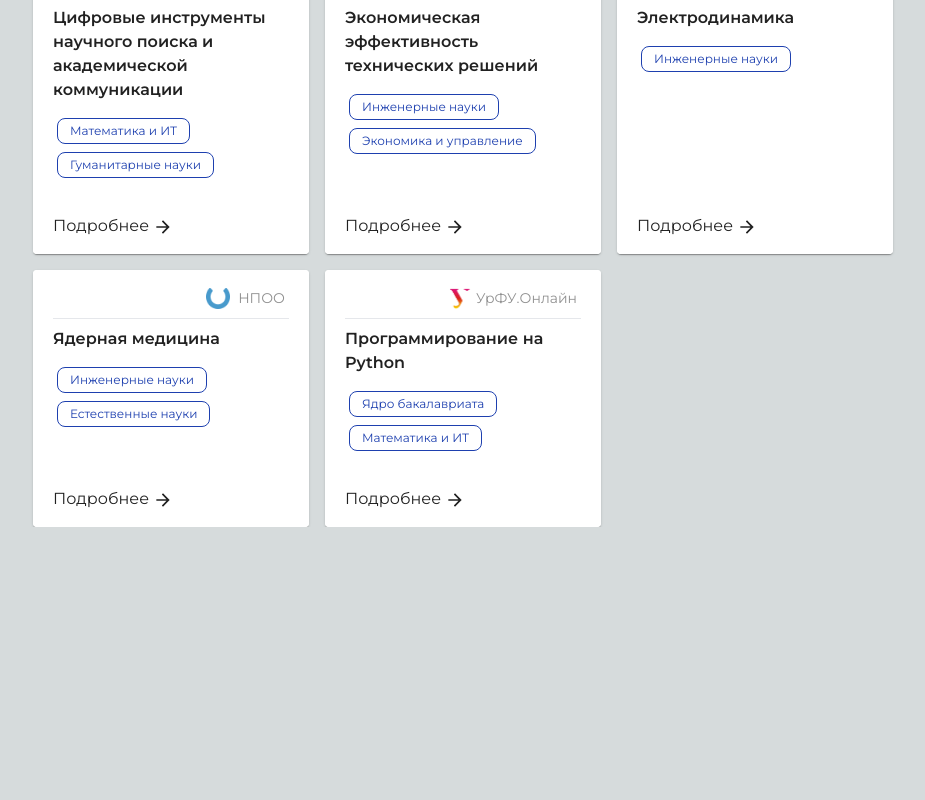
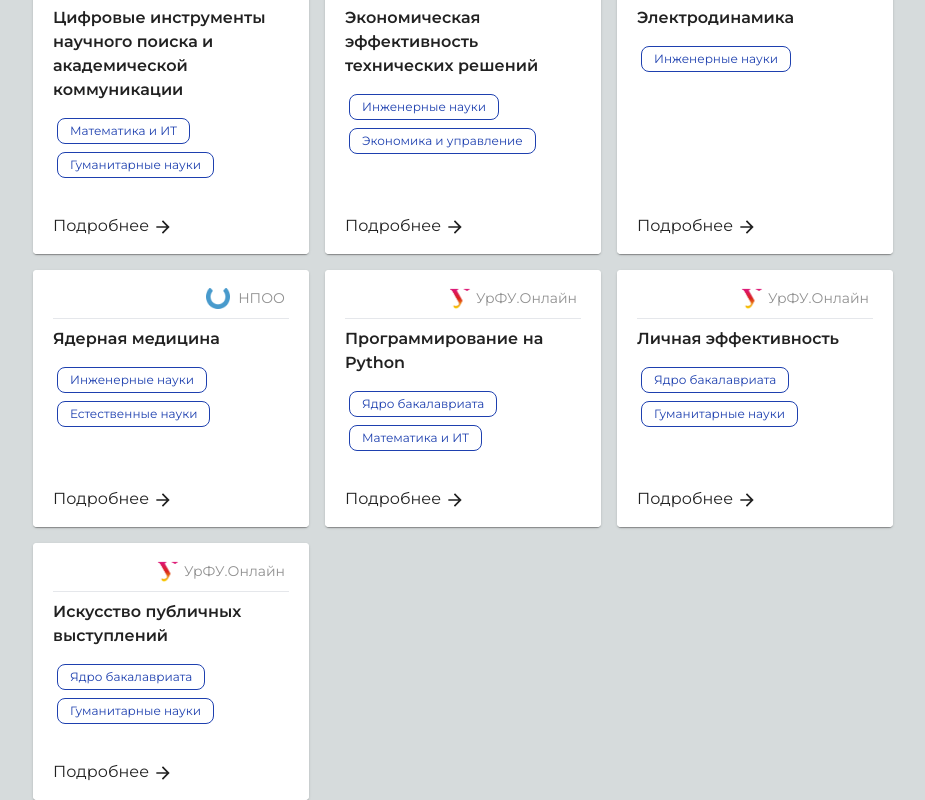
Before and after one commit to urfu-online/catalog-next-app, a Next.js app in the folder next-app/: page / in a window 1280 px wide. Shown: the part 7072-7872 px from the top of the page, without its empty margins (323-1248 px from the left). Before the commit the page ends 7599 px from the top, so only its background shows below. Built offline with nearby package versions, Linux system fonts and the light colour scheme.

Commit message:
Добавление курсов

```diff
--- a/next-app/src/app/data.ts
+++ b/next-app/src/app/data.ts
@@ -224,7 +224,7 @@ export const courses: ICourse[] = [
       '1. Способен идентифицировать угрозы и риски в среде обитания человека, в том числе перспективные, связанные с развитием цифровой экономики.\n2. Способен создавать и поддерживать безопасные условия жизнедеятельности, в том числе при возникновении чрезвычайных ситуаций.\n3. Способен управлять экологическими рисками в целяхсохранения окружающей среды и обеспечения устойчивого развития общества.\n4. Способен соблюдать правила безопасности труда на рабочем месте.',
     credits: 3,
     platform: 'НПОО',
-    link: 'https://openedu.ru/course/urfu/LifeSafety/',
+    link: 'https://openedu.ru/course/urfu/MILITRLIFESAFETY/?session=fall_2024  ',
 
     interactive: false,
     tags: {
@@ -1791,4 +1791,46 @@ export const courses: ICourse[] = [
     },
     language: 'ru',
   },
+  {
+    title: 'Личная эффективность',
+    description: '',
+    competences: '',
+    credits: 3,
+    platform: 'УрФУ.Онлайн',
+    link: 'https://courses.openedu.urfu.ru/course-v1:UrFU+CPESOC.c.Hu-0128+2024_fall',
+
+    interactive: true,
+    tags: {
+      'Ядро бакалавриата': true,
+      'Математика и ИТ': false,
+      'Инженерные науки': false,
+      'Экономика и управление': false,
+      'Гуманитарные науки': true,
+      'Естественные науки': false,
+      'Искусственный интеллект': false,
+      'Адаптационный модуль': false,
+    },
+    language: 'ru',
+  },
+  {
+    title: 'Искусство публичных выступлений',
+    description: '',
+    competences: '',
+    credits: 3,
+    platform: 'УрФУ.Онлайн',
+    link: 'https://courses.openedu.urfu.ru/course-v1:UrFU+PUBLSPEAK+2024_fall',
+
+    interactive: true,
+    tags: {
+      'Ядро бакалавриата': true,
+      'Математика и ИТ': false,
+      'Инженерные науки': false,
+      'Экономика и управление': false,
+      'Гуманитарные науки': true,
+      'Естественные науки': false,
+      'Искусственный интеллект': false,
+      'Адаптационный модуль': false,
+    },
+    language: 'ru',
+  },
 ]
```
